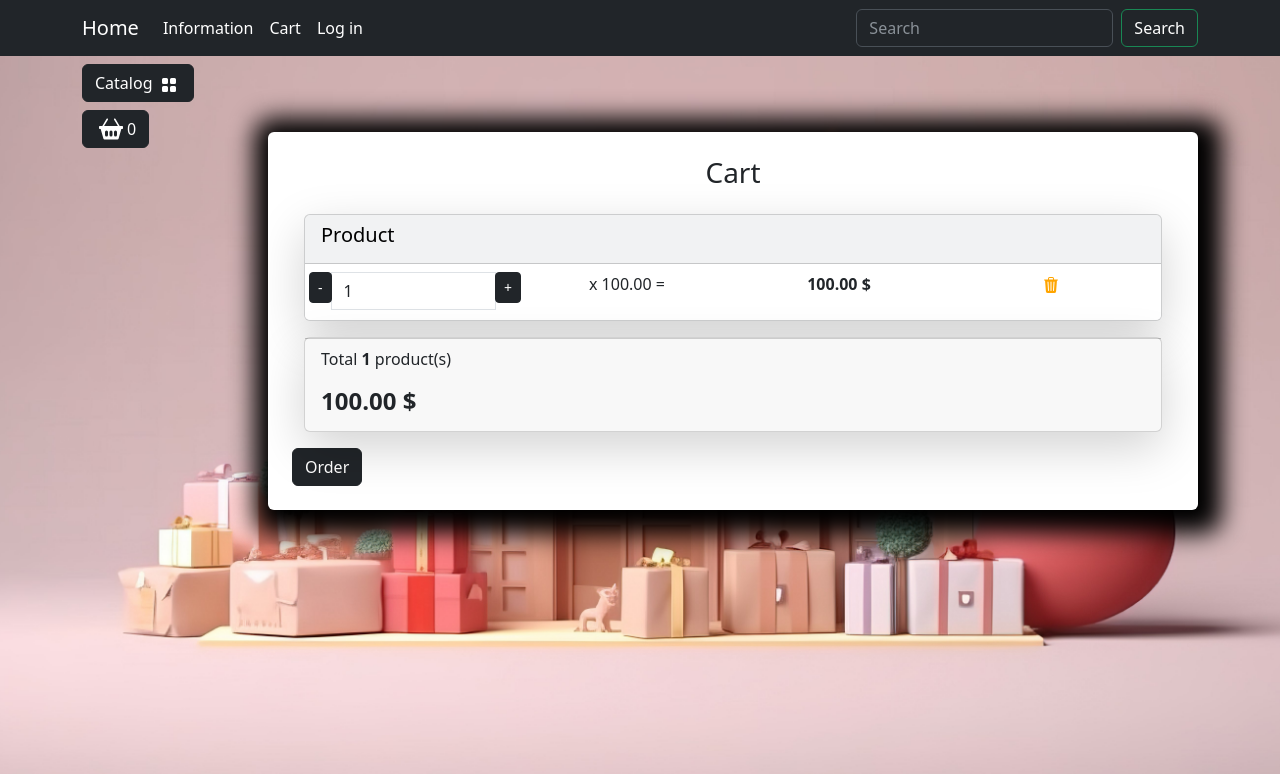
After one commit to BorkoAndy/app1, a Django app: page /user/users-cart/ in a window 1280 px wide. The commit adds this page. Shown: the top 774 px of the page. Run offline with Django 4.2, Linux system fonts and the light colour scheme; data comes from the database, SQL or seed files in the repository; some libraries are stand-ins or nearby versions.

Commit message:
All carts templates are included Templates are corrcted for correct view

```diff
--- a/app/urls.py
+++ b/app/urls.py
@@ -27,7 +27,7 @@ urlpatterns = [
     path('', include('main.urls', namespace='main')),
     path('catalog/', include('goods.urls', namespace='catalog')),
     path('user/', include('users.urls', namespace='user')),
-     path('cart/', include('cart.urls', namespace='cart')),
+    path('cart/', include('cart.urls', namespace='cart')),
 ]
 
 urlpatterns += static(settings.MEDIA_URL, document_root=settings.MEDIA_ROOT)
--- /dev/null
+++ b/cart/templates/cart/include/included_cart.html
@@ -0,0 +1,46 @@
+{% load static %}
+
+
+                                    <!-- Cart layout -->
+                                    <div class="card mb-3 text-bg-light shadow-lg">
+                                        <div class="card-header">
+                                            <h5 class="card-title">Product</h5>
+                                        </div>
+                                        <ul class="list-group list-group-flush">
+                                            <li class="list-group-item">
+                                                <div class="row text-center">
+                                                    <div class="col p-0">
+                                                        <div class="input-group">
+                                                            <span class="input-group-btn">
+                                                                <button type="button" class="btn btn-dark btn-sm decrement"
+                                                                    data-cart-id="" data-cart-change-url="">-</button>
+                                                            </span>
+                                                            <input type="text" class="form-control number" value="1"
+                                                                readonly>
+                                                            <span class="input-group-btn">
+                                                                <button type="button" class="btn btn-dark btn-sm increment"
+                                                                    data-cart-id="" data-cart-change-url="">+</button>
+                                                            </span>
+                                                        </div>
+                                                    </div>
+                                                    <div class="col p-0">
+                                                        <p>x 100.00 = </p>
+                                                    </div>
+                                                    <div class="col p-0"><strong>100.00 $</strong></div>
+                                                    <div class="col p-0">
+                                                        <a href="{% url "cart:cart_remove" 1 %}" class="remove-from-cart" data-cart-id="">
+                                                            <img class="mx-1" src="{% static "files/icons/trash3-fill.svg"%}"
+                                                                alt="Catalog Icon" width="16" height="16">
+                                                        </a>
+                                                    </div>
+                                                </div>
+                                            </li>
+                                        </ul>
+                                    </div>
+                                    <div class="card mb-3 shadow-lg">
+                                        <div class="card-footer">
+                                            <p class="float-left">Total <strong>1</strong> product(s)</p>
+                                            <h4 class="float-left"><strong>100.00 $</strong></h4>
+                                        </div>
+                                    </div>
+                                    <!-- End of cart layout -->
--- a/cart/urls.py
+++ b/cart/urls.py
@@ -4,4 +4,6 @@ from . import views
 
 app_name = 'cart'
 urlpatterns = [
-    ]
+    path('cart_add/<int:product_id>/', views.cart_add, name='cart_add'),
+    path('cart_change/<int:product_id>/', views.cart_change, name='cart_change'),
+    path('cart_remove/<int:product_id>/', views.cart_remove, name='cart_remove'),]
--- a/goods/templates/goods/catalog.html
+++ b/goods/templates/goods/catalog.html
@@ -13,7 +13,7 @@
     <!-- Filters -->
     <div class="dropdown mb-2">
         <button class="btn btn-secondary dropdown-toggle btn-dark" type="button" data-bs-toggle="dropdown"
-            aria-expanded="false" style="float: right;">
+            aria-expanded="false">
             Filters
         </button>
 
--- a/main/views.py
+++ b/main/views.py
@@ -1,8 +1,4 @@
-from django.http import HttpResponse, QueryDict
 from django.shortcuts import render
-
-from goods.models import Category
-
 
 def index(request):
     return render(request, 'main/index.html')
--- a/templates/layout.html
+++ b/templates/layout.html
@@ -45,7 +45,7 @@
                             </ul>
                         </li>
                         <li class="nav-item">
-                            <a class="nav-link  text-white" href="carts/cart.html">Cart</a>
+                            <a class="nav-link  text-white" href="{% url "user:users_cart" %}">Cart</a>
                         </li>
                         {% if not user.is_authenticated %}
                             <li class="nav-item">
@@ -58,7 +58,7 @@
                                     Profile
                                 </a>
                                 <ul class="dropdown-menu">
-                                    <li><a class="dropdown-item  text-white" href="carts/cart.html">Cart</a></li>
+                                    <li><a class="dropdown-item  text-white" href="{% url "user:users_cart" %}">Cart</a></li>
                                     <li><a class="dropdown-item  text-white" href="{% url "users:profile" %}">Personal account</a>
                                     </li>
                                     {% if user.is_admin or user.is_staff %}
--- /dev/null
+++ b/users/templates/users/users_cart.html
@@ -0,0 +1,22 @@
+{% extends "layout.html" %}
+{% load static %}
+
+{% block page_content %}
+<div class="row">
+    <div class="container mt-5">
+        <div class="row justify-content-center">
+            <div class=" bg-white p-4 mb-4 mx-2 rounded custom-shadow">
+                <h3 class="text-center mb-4">Cart</h3>
+                <div class="container" id="cart-items-container">
+                    <!-- Cart layout -->
+                    {% include "cart/include/included_cart.html" %}
+
+                </div>
+                <a class="btn btn-dark" href="../orders/create_order.html">
+                    Order
+                </a>
+            </div>
+        </div>
+    </div>
+</div>
+{% endblock %}
--- a/users/urls.py
+++ b/users/urls.py
@@ -8,4 +8,5 @@ urlpatterns = [
     path('registration', views.registration, name="registration"),
     path('profile', views.profile, name="profile"),
     path('logout', views.logout, name="logout"),
+    path('users-cart/', views.users_cart, name="users_cart"),
 ]
--- a/users/views.py
+++ b/users/views.py
@@ -70,3 +70,7 @@ def profile(request):
         'form': form
     }
     return render (request, 'users/profile.html', context)
+
+
+def users_cart(request):
+    return render (request, 'users/users_cart.html')
```
Also changed, not shown: other parts of templates/layout.html (+4 -42 lines), cart/views.py (+9 -0 lines), users/templates/users/profile.html (+12 -7 lines), cart_from_profile.html (line endings or trailing spaces), instascreen.png (added). Lines whose indentation alone changed are shown as unchanged.
